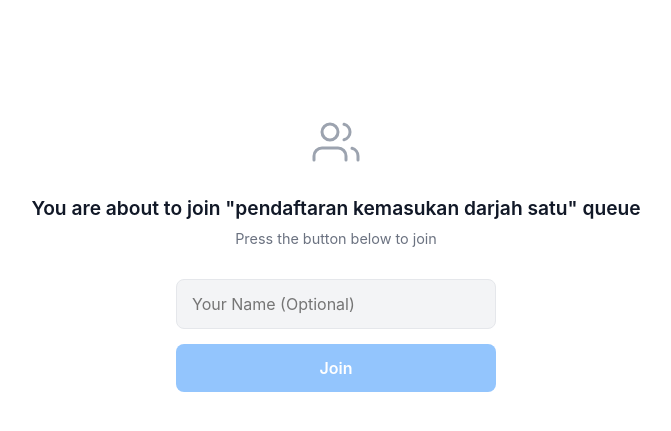
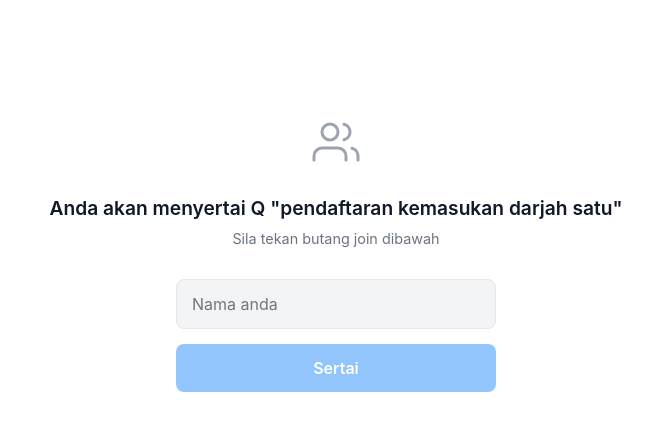
Before and after one commit to maxsim86/qrsis, a Django app: page /q/01a3d1ab-e4ee-4683-89ee-6152cb813b8d/visitor-join/ in a window 1280 px wide. Shown: the part 153-584 px from the top of the page, without its empty margins (304-975 px from the left). Run offline with Django 5.2, Linux system fonts and the light colour scheme; data comes from the database, SQL or seed files in the repository; both versions use the stored data as it was after the commit; some libraries are stand-ins or nearby versions.

```diff
--- a/queues/templates/queues/display.html
+++ b/queues/templates/queues/display.html
@@ -105,7 +105,7 @@
             {% endif %}
         </div>
         <div class="waiting-info">
-            Wait: <strong id="total-waiting" style="color:#000">{{ waiting_count|default:"0" }}</strong>
+            Menunggu: <strong id="total-waiting" style="color:#000">{{ waiting_count|default:"0" }}</strong>
         </div>
     </div>
 </div>
--- a/queues/templates/queues/partials/admin_board.html
+++ b/queues/templates/queues/partials/admin_board.html
@@ -33,7 +33,7 @@
 
     {% if current_serving %}
     <button onclick="showConfirmModal('{{ current_serving.id }}', '{{ current_serving.ticket_number }}')" class="btn-app btn-secondary-app text-danger border-danger">
-        Return to Queue
+        Kembali dalam Q
     </button>
     {% endif %}
 
--- a/queues/templates/queues/partials/visitor_status_content.html
+++ b/queues/templates/queues/partials/visitor_status_content.html
@@ -14,7 +14,7 @@
                 {% elif position == 3 %}
                     Anda no 3
                 {% else %}
-                    Anda no {{ position }}ke
+                    Nombor {{ position }}
                 {% endif %}
                 <br>dalam barisan
             </div>
--- a/queues/templates/queues/poster.html
+++ b/queues/templates/queues/poster.html
@@ -130,10 +130,10 @@
 
     <div class="poster-card">
 
-        <h1 class="poster-title">Queue up!</h1>
+        <h1 class="poster-title">PPD KLANG</h1>
 
         <div class="poster-subtitle">
-            Scan here to join virtual queue
+            Imbas di sini untuk menyertai barisan maya
         </div>
 
         <div class="qr-container">
--- a/queues/templates/queues/session_ended.html
+++ b/queues/templates/queues/session_ended.html
@@ -9,11 +9,11 @@
         </svg>
     </div>
 
-    <h2 class="fw-bold mb-3">You have left the queue</h2>
-    <p class="text-muted mb-5">Your ticket is no longer valid or has been removed.</p>
+    <h2 class="fw-bold mb-3">Anda telah meninggalkan Q</h2>
+    <p class="text-muted mb-5">Tiket anda tidak lagi sah atau telah dialih keluar.</p>
 
     <a href="{% url 'create_queue' %}" class="btn btn-primary btn-lg px-5 rounded-pill">
-        Go to Home
+        Kembali ke Utama
     </a>
 </div>
 {% endblock %}
--- a/queues/templates/queues/visitor_join.html
+++ b/queues/templates/queues/visitor_join.html
@@ -61,7 +61,7 @@
         border-radius: 8px;
         font-weight: 600;
         font-size: 1rem;
-        cursor: pointer;
+        cursor: pointer;S</b
         transition: background 0.2s;
     }
     .btn-join:hover { background-color: #60a5fa; }
@@ -75,20 +75,20 @@
     </div>
 
     <div class="join-title">
-        You are about to join "{{ queue.name }}" queue
+        Anda akan menyertai Q "{{ queue.name }}"
     </div>
     <div class="join-subtitle">
-        Press the button below to join
+            Sila tekan butang join dibawah
     </div>
 
     <form method="POST" style="width: 100%; display: flex; flex-direction: column; align-items: center;">
         {% csrf_token %}
 
         <input type="text" name="name" class="form-input"
-               placeholder="Your Name (Optional)"
+               placeholder="Nama anda"
                {% if queue.ask_input %}required{% endif %}>
 
-        <button type="submit" class="btn-join">Join</button>
+        <button type="submit" class="btn-join">Sertai</button>
     </form>
 </div>
 
```
Also changed, not shown: db.sqlite3.
